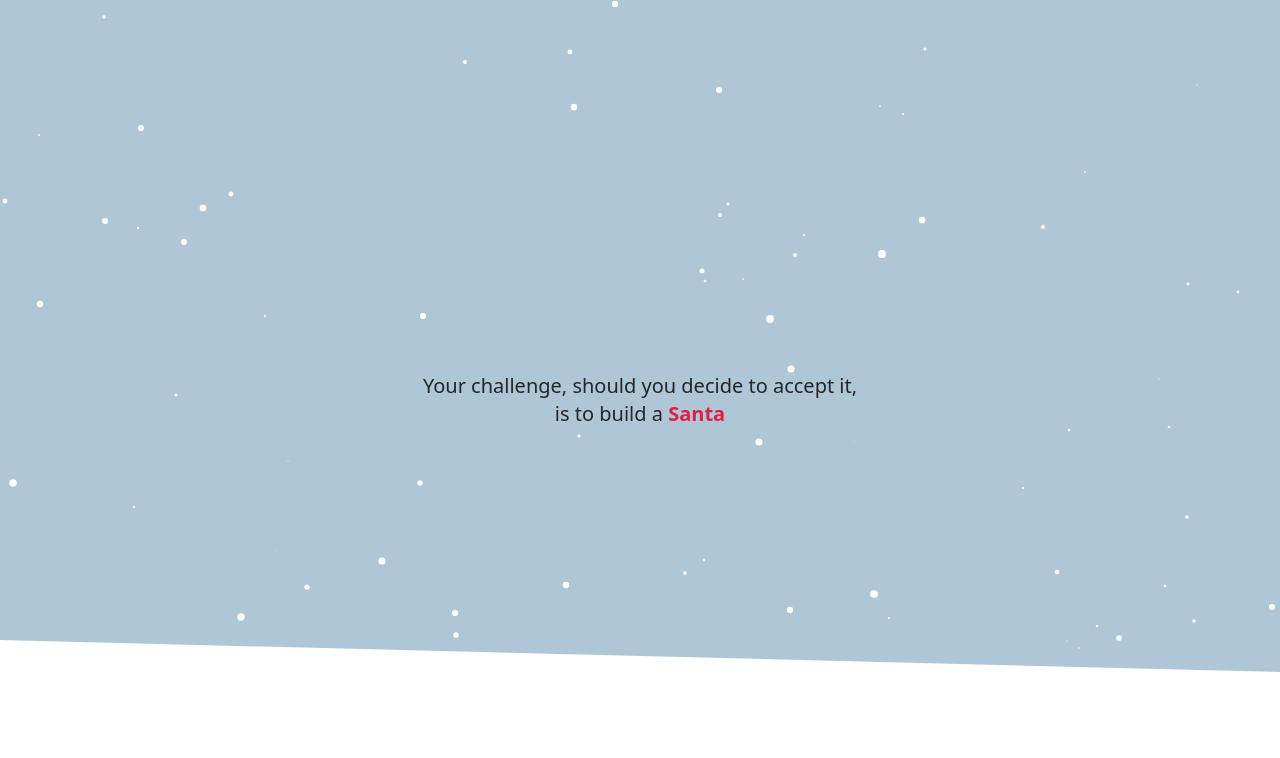
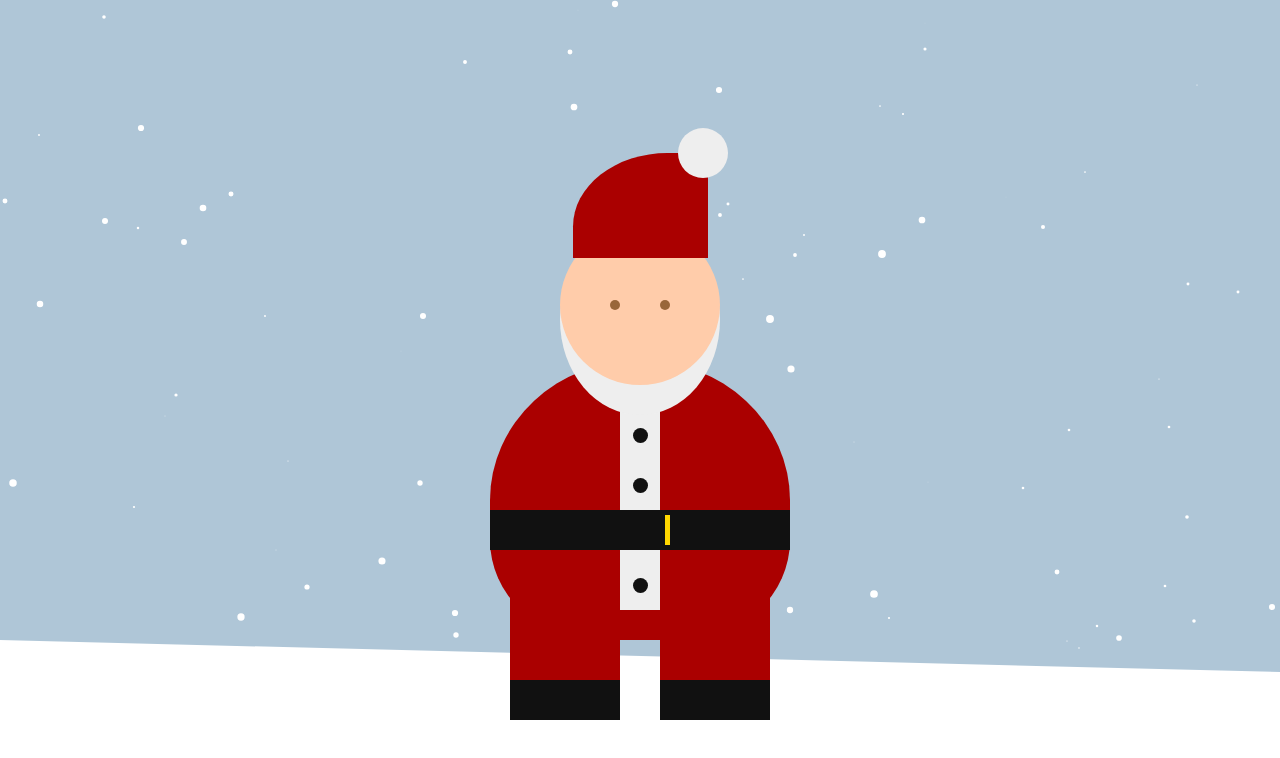
Before and after one commit to mabey01/santas-christmas-challenge, a React (Vite) app: page / in a window 1280 px wide. Shown: the top 758 px of the page. Built offline with nearby package versions, Linux system fonts and the light colour scheme.

Commit message:
Santa not having a good time

```diff
--- a/src/App.tsx
+++ b/src/App.tsx
@@ -5,6 +5,131 @@ import { Target } from "./target";
 const Ground = styled.div`
   clip-path: polygon(0% 0%, 100% 20%, 100% 100%, 0% 100%);
 `;
+
+const Body = styled.div`
+  position: absolute;
+  display: flex;
+  justify-content: center;
+  height: 280px;
+  width: 300px;
+  background: var(--suit);
+  border-bottom-left-radius: 50%;
+  border-bottom-right-radius: 50%;
+  border-top-left-radius: 70%;
+  border-top-right-radius: 70%;
+`
+
+const Clothes = styled.div`
+  height: 250px;
+  width: 40px;
+  background: var(--beard);
+  display: flex;
+  flex-direction: column;
+  justify-content: space-around;
+  align-items: center;
+`
+
+const Button = styled.div`
+  height: 15px;
+  width: 15px;
+  border-radius: 100%;
+  background: var(--belt);
+`
+
+const Belt = styled.div`
+  position: absolute;
+  display: flex;
+  align-items: center;
+  justify-content: center;
+  height: 40px;
+  width: 300px;
+  background: var(--belt);
+  transform: translateY(150px);
+`
+
+const Buckle = styled.div`
+  height: 30px;
+  width: 50px;
+  background: var(--belt);
+  box-shadow: 5px 0px 0px var(--belt-buckle);
+`
+
+const Head = styled.div`
+  position: absolute;
+  display: flex;
+  align-items: center;
+  justify-content: center;
+  height: 160px;
+  width: 160px;
+  background: var(--skin);
+  border-radius: 100%;
+  z-index: 10;
+`
+
+const Hat = styled.div`
+  position: absolute;
+  height: 105px;
+  width: 135px;
+  transform: translateY(-100px);
+  border-top-left-radius: 70%;
+  background: var(--suit);
+`
+
+const Puff = styled.div`
+  position: absolute;
+  height: 50px;
+  width: 50px;
+  transform: translate(105px, -25px);
+  background: var(--beard);
+  border-radius: 50%;
+`
+
+const Beard = styled.div`
+  position: absolute;
+  height: 190px;
+  width: 160px;
+  background: var(--beard);
+  transform: translateY(-180px);
+  border-radius: 50%;
+  z-index: 5;
+`
+
+const Eyes = styled.div`
+  display: flex;
+  align-items: center;
+  justify-content: space-between;
+  width: 60px;
+`
+
+const Eye = styled.div`
+  height: 10px;
+  width: 10px;
+  background: var(--eyes);
+  border-radius: 100%;
+`
+
+const Legs = styled.div`
+  position: absolute;
+  display: flex;
+  align-items: center;
+  justify-content: space-between;
+  width: 260px;
+  transform: translateY(200px);
+`
+
+const Leg = styled.div`
+  height: 160px;
+  width: 110px;
+  background: var(--suit);
+  display: flex;
+  flex-direction: column-reverse;
+`
+
+const Shoe = styled.div`
+  height: 40px;
+  width: 110px;
+  background: var(--belt);
+`
 
 export function App() {
   return (
@@ -14,11 +139,35 @@ export function App() {
       <Ground className="absolute bottom-0 left-0 right-0 h-[20vh] bg-white" />
 
       <main className="absolute w-[50vw] h-[75vh] text-neutral-800">
-        <div className="h-full flex justify-center items-center text-center">
-          <div className="max-w-md">
-            Your challenge, should you decide to accept it, is to build a
-            <span className="text-rose-600 font-semibold"> Santa</span>
-          </div>
+        <div className="relative h-full flex justify-center items-center text-center" style={{ transform: 'translateY(100px)'}}>
+         <Beard>
+           <Head>
+             <Hat>
+              <Puff />
+              </Hat>
+             <Eyes>
+              <Eye /><Eye />
+              </Eyes>
+            </Head>
+         </Beard>
+          <Body>
+            <Belt><Buckle /></Belt>
+            <Clothes>
+              <Button />
+              <Button />
+              <Button />
+              <Button />
+              <Button />
+            </Clothes>
+            <Legs>
+              <Leg>
+                <Shoe />
+              </Leg>
+              <Leg>
+                <Shoe />
+              </Leg>
+            </Legs>
+          </Body>
         </div>
       </main>
 
```
Also changed, not shown: 1 other file (tests, documents, lock files or other folders).
